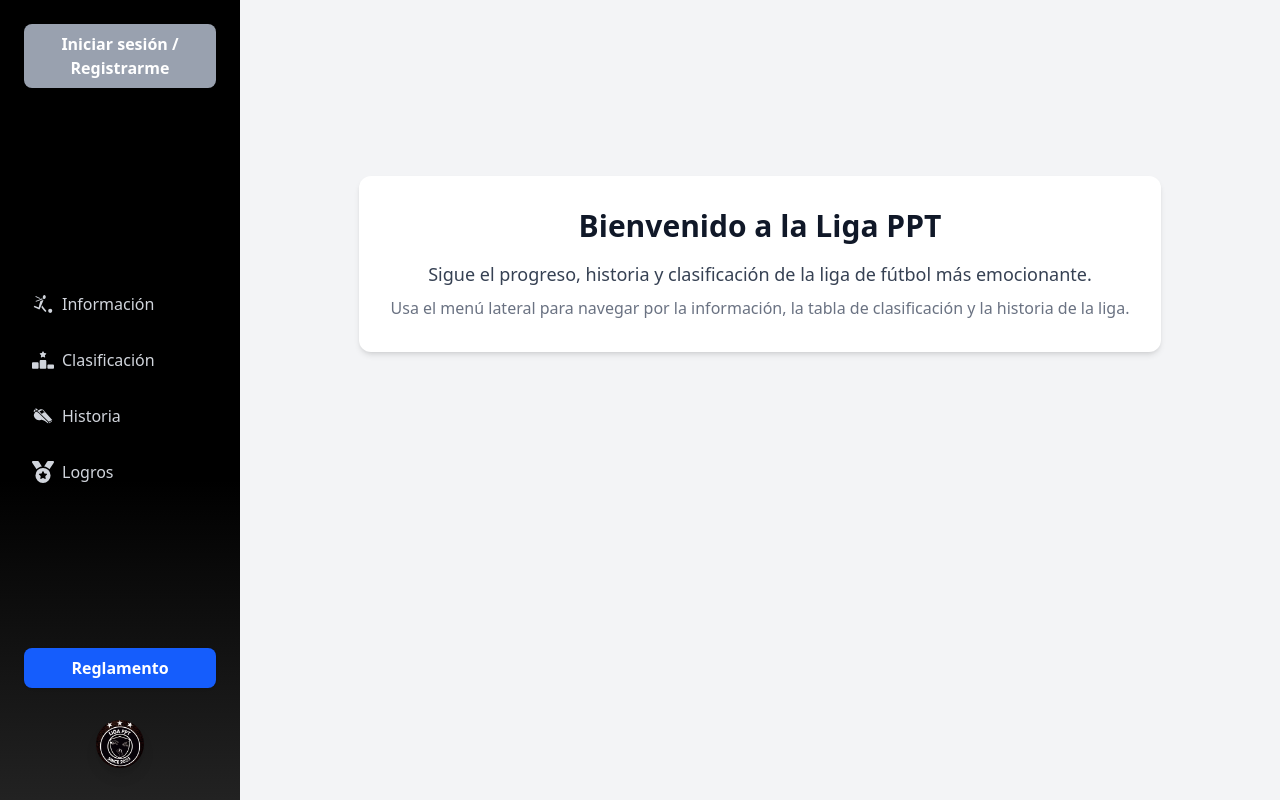
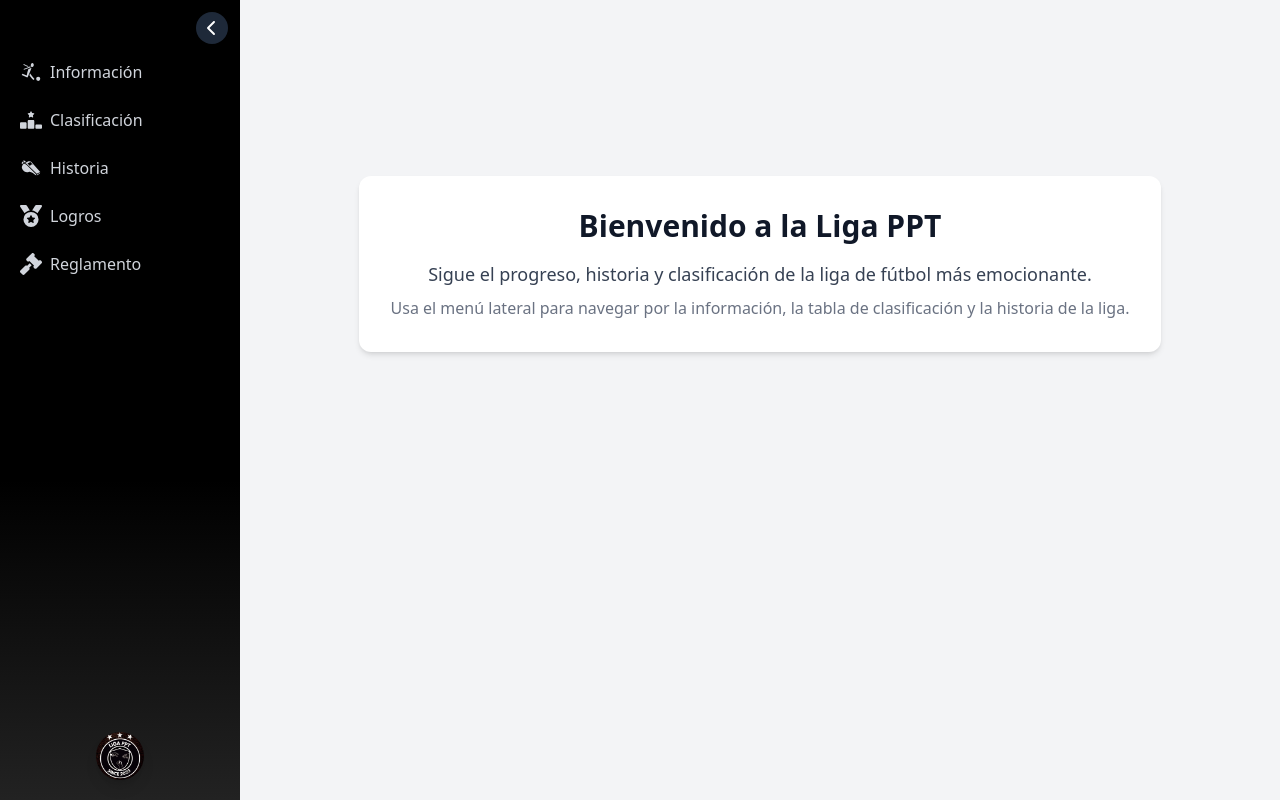
Before and after one commit to marianoamaris/liga-ppt, a React (Vite) app: page / in a window 1280 px wide. Built offline with nearby package versions, Linux system fonts and the light colour scheme.

Commit message:
Removal Sign in button - sidebar colapsable

```diff
--- a/src/components/common/Sidebar.tsx
+++ b/src/components/common/Sidebar.tsx
@@ -1,13 +1,23 @@
-import React from "react";
+import React, { useEffect, useState } from "react";
 import { GiSoccerKick, GiWhistle } from "react-icons/gi";
-import { FaRankingStar, FaMedal } from "react-icons/fa6";
+import {
+  FaRankingStar,
+  FaMedal,
+  FaChevronLeft,
+  FaChevronRight,
+  FaGavel,
+} from "react-icons/fa6";
 import { SIDEBAR_ITEMS, THEME } from "../../constants/theme";
 
-const ICONS: Record<string, React.ReactNode> = {
-  GiSoccerKick: <GiSoccerKick size={22} className="mr-2" />,
-  FaRankingStar: <FaRankingStar size={22} className="mr-2" />,
-  GiWhistle: <GiWhistle size={22} className="mr-2" />,
-  FaMedal: <FaMedal size={22} className="mr-2" />,
+const ICONS: Record<
+  string,
+  React.ComponentType<{ className?: string; size?: number }>
+> = {
+  GiSoccerKick,
+  FaRankingStar,
+  GiWhistle,
+  FaMedal,
+  FaGavel,
 };
 
 interface SidebarProps {
@@ -19,51 +29,76 @@ interface SidebarProps {
 export const Sidebar: React.FC<SidebarProps> = ({
   onItemClick,
   selectedPath,
-  onSignInClick,
-}) => (
+}) => {
+  const [expanded, setExpanded] = useState<boolean>(true);
+
+  useEffect(() => {
+    const saved = localStorage.getItem("sidebar-expanded");
+    if (saved !== null) setExpanded(saved === "true");
+  }, []);
+  useEffect(() => {
+    localStorage.setItem("sidebar-expanded", expanded ? "true" : "false");
+  }, [expanded]);
+
+  return (
     <nav
-    className={`${THEME.colors.primary} ${THEME.colors.text.primary} w-60 min-h-screen p-6 flex flex-col justify-between`}
+      className={`${THEME.colors.primary} ${THEME.colors.text.primary} ${
+        expanded ? "w-60" : "w-20"
+      } min-h-screen p-3 flex flex-col justify-between transition-all duration-200`}
       style={{ background: "linear-gradient(to bottom, #000 60%, #222 100%)" }}
     >
-    <div className="flex flex-col items-center mb-8">
+      <div className="flex flex-col items-center">
+        {/* <button
+          onClick={onSignInClick}
+          className={`w-full mb-6 px-2 py-2 rounded-lg font-semibold bg-gray-400 text-white hover:bg-gray-500 cursor-pointer shadow transition text-center ${
+            expanded ? "" : "text-xs px-0"
+          }`}
+        >
+          {expanded ? (
+            "Iniciar sesión / Registrarme"
+          ) : (
+            <span className="text-lg">🔑</span>
+          )}
+        </button> */}
         <button
-        onClick={onSignInClick}
-        className="w-full mb-6 px-4 py-2 rounded-lg font-semibold bg-gray-400 text-white hover:bg-gray-500 cursor-pointer shadow transition text-center"
+          onClick={() => setExpanded((e) => !e)}
+          className="self-end p-2 mb-2 text-white transition bg-gray-800 rounded-full shadow hover:bg-gray-700"
+          title={expanded ? "Colapsar menú" : "Expandir menú"}
         >
-        Iniciar sesión / Registrarme
+          {expanded ? <FaChevronLeft /> : <FaChevronRight />}
         </button>
       </div>
-    <ul className="space-y-4 flex-1 flex flex-col justify-center">
+      <ul className="flex flex-col flex-1 space-y-2">
         {SIDEBAR_ITEMS.map((item) => (
           <li
             key={item.id}
             onClick={() => onItemClick(item.path)}
-          className={`flex items-center transition-colors p-2 rounded-lg  cursor-pointer
+            className={`flex items-center transition-colors p-2 rounded-lg cursor-pointer
               ${
                 selectedPath === item.path
                   ? THEME.colors.selected
                   : `${THEME.colors.text.secondary} hover:${THEME.colors.hover}`
               }
+              ${expanded ? "" : "justify-center"}
             `}
+            title={!expanded ? item.label : undefined}
           >
-          {ICONS[item.icon]}
-          {item.label}
+            {ICONS[item.icon] &&
+              React.createElement(ICONS[item.icon], {
+                size: 22,
+                className: expanded ? "mr-2" : "mx-auto",
+              })}
+            {expanded && <span>{item.label}</span>}
           </li>
         ))}
       </ul>
-    {/* Botón para ir al reglamento */}
-    <button
-      onClick={() => onItemClick("/reglamento")}
-      className="w-full mt-4 px-4 py-2 rounded-lg font-semibold bg-blue-600 text-white hover:bg-blue-700 shadow transition flex items-center justify-center gap-2"
-    >
-      Reglamento
-    </button>
-    <div className="flex justify-center mt-8 mb-2">
+      <div className="flex flex-col items-center mt-8 mb-2">
         <img
           src={THEME.logo.escudo}
           alt="Escudo Liga PPT"
-        className="w-12 h-12 object-cover rounded-full shadow-lg bg-white"
+          className="object-cover w-12 h-12 bg-white rounded-full shadow-lg"
         />
       </div>
     </nav>
   );
+};
--- a/src/constants/theme.ts
+++ b/src/constants/theme.ts
@@ -46,4 +46,10 @@ export const SIDEBAR_ITEMS = [
     path: "/logros",
     icon: "FaMedal",
   },
+  {
+    id: "reglamento",
+    label: "Reglamento",
+    path: "/reglamento",
+    icon: "FaGavel",
+  },
 ] as const;
```
Lines whose indentation alone changed are shown as unchanged.
